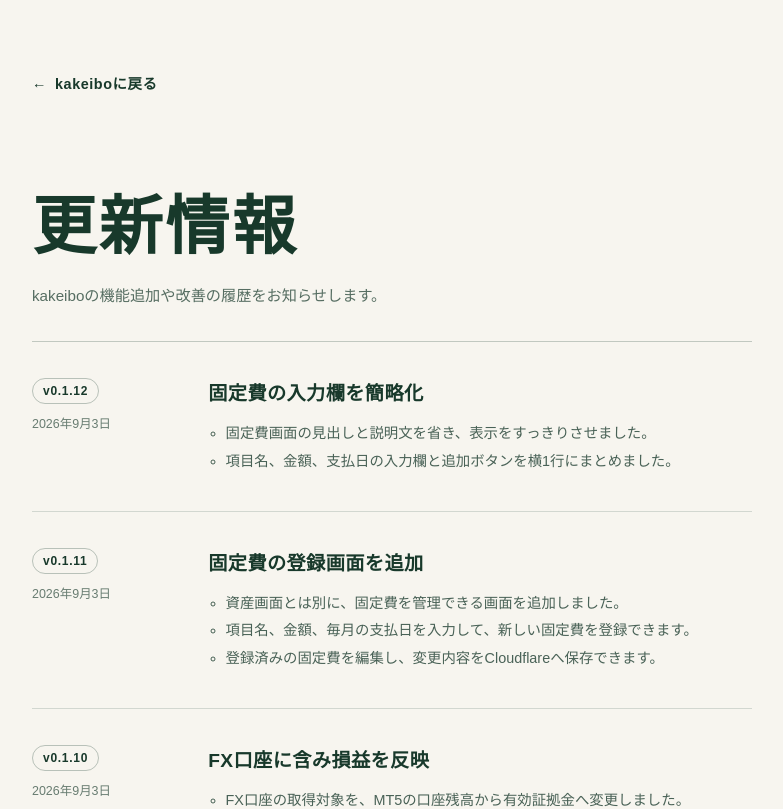
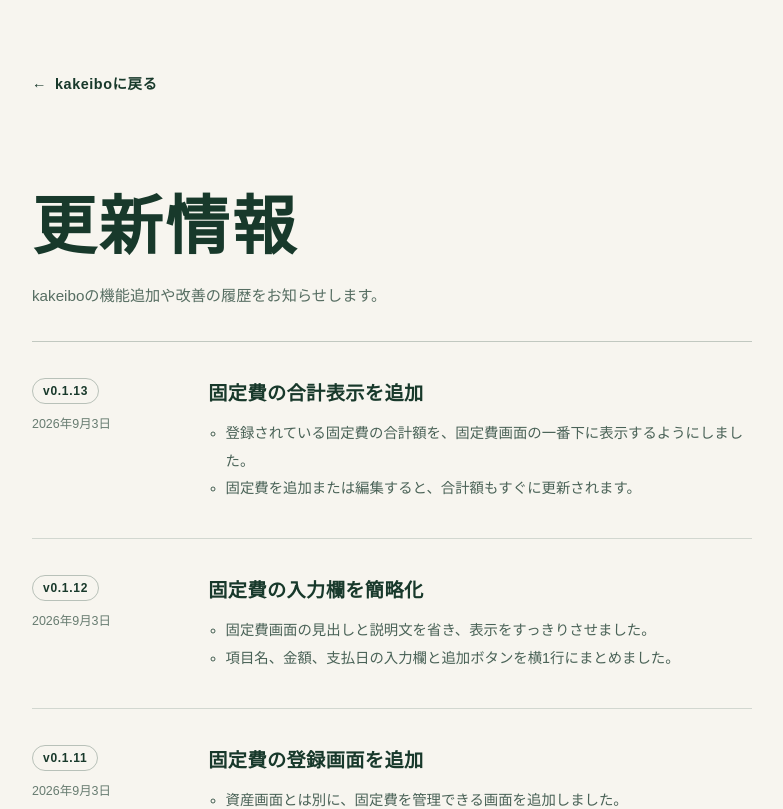
Before and after one commit to umedademu/kakeibo, a Next.js app: page /updates in a window 1280 px wide. Shown: the top 809 px of the page, without its empty margins (248-1031 px from the left). Built offline with nearby package versions, Linux system fonts and the light colour scheme.

Commit message:
固定費の合計額を表示

```diff
--- a/app/components/fixed-cost-manager.tsx
+++ b/app/components/fixed-cost-manager.tsx
@@ -51,6 +51,7 @@
   const [loading, setLoading] = useState(true);
   const [saving, setSaving] = useState(false);
   const [message, setMessage] = useState("");
+  const totalAmount = fixedCosts.reduce((total, item) => total + item.amount, 0);
 
   useEffect(() => {
     let active = true;
@@ -308,6 +309,11 @@
           ))}
         </ul>
       )}
+
+      <div className="fixed-cost-total">
+        <span>固定費合計</span>
+        <strong>{totalAmount.toLocaleString("ja-JP")}円</strong>
+      </div>
     </section>
   );
 }
--- a/app/globals.css
+++ b/app/globals.css
@@ -587,6 +587,25 @@
   gap: 8px;
 }
 
+.fixed-cost-total {
+  display: flex;
+  align-items: baseline;
+  justify-content: space-between;
+  gap: 20px;
+  padding: 18px 4px 0;
+  border-top: 2px solid rgb(24 57 43 / 38%);
+}
+
+.fixed-cost-total span {
+  font-size: 1rem;
+  font-weight: 600;
+}
+
+.fixed-cost-total strong {
+  font-size: 1.25rem;
+  font-variant-numeric: tabular-nums;
+}
+
 @media (max-width: 560px) {
   .update-item {
     grid-template-columns: 1fr;
--- a/app/updates/page.tsx
+++ b/app/updates/page.tsx
@@ -7,6 +7,16 @@
 };
 
 const updates = [
+  {
+    version: "v0.1.13",
+    date: "2026年9月3日",
+    dateTime: "2026-09-03",
+    title: "固定費の合計表示を追加",
+    changes: [
+      "登録されている固定費の合計額を、固定費画面の一番下に表示するようにしました。",
+      "固定費を追加または編集すると、合計額もすぐに更新されます。",
+    ],
+  },
   {
     version: "v0.1.12",
     date: "2026年9月3日",
--- a/package.json
+++ b/package.json
@@ -1,6 +1,6 @@
 {
   "name": "kakeibo",
-  "version": "0.1.12",
+  "version": "0.1.13",
   "private": true,
   "scripts": {
     "dev": "next dev",
```
Also changed, not shown: 2 other files (tests, documents, lock files or other folders).
